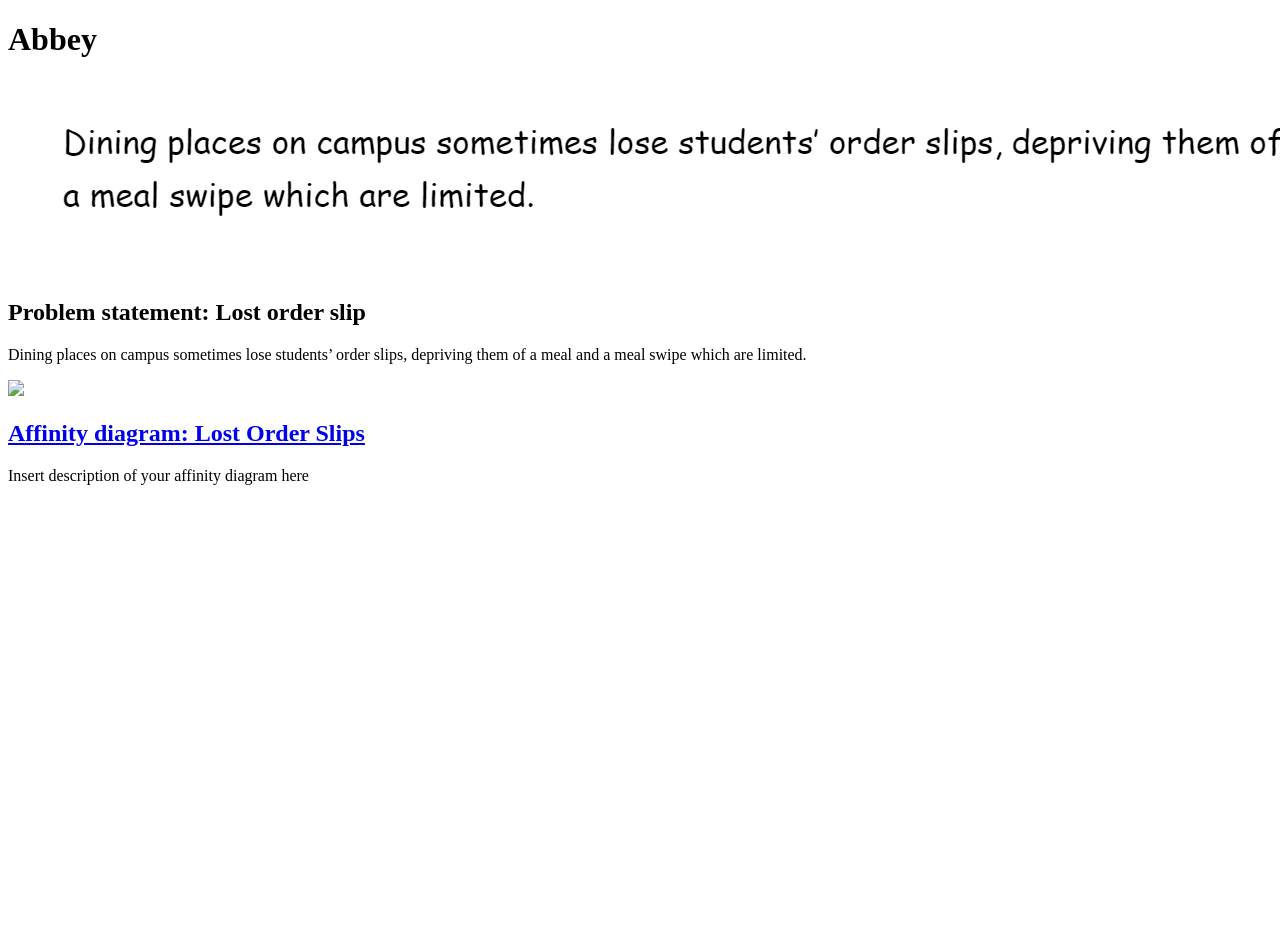
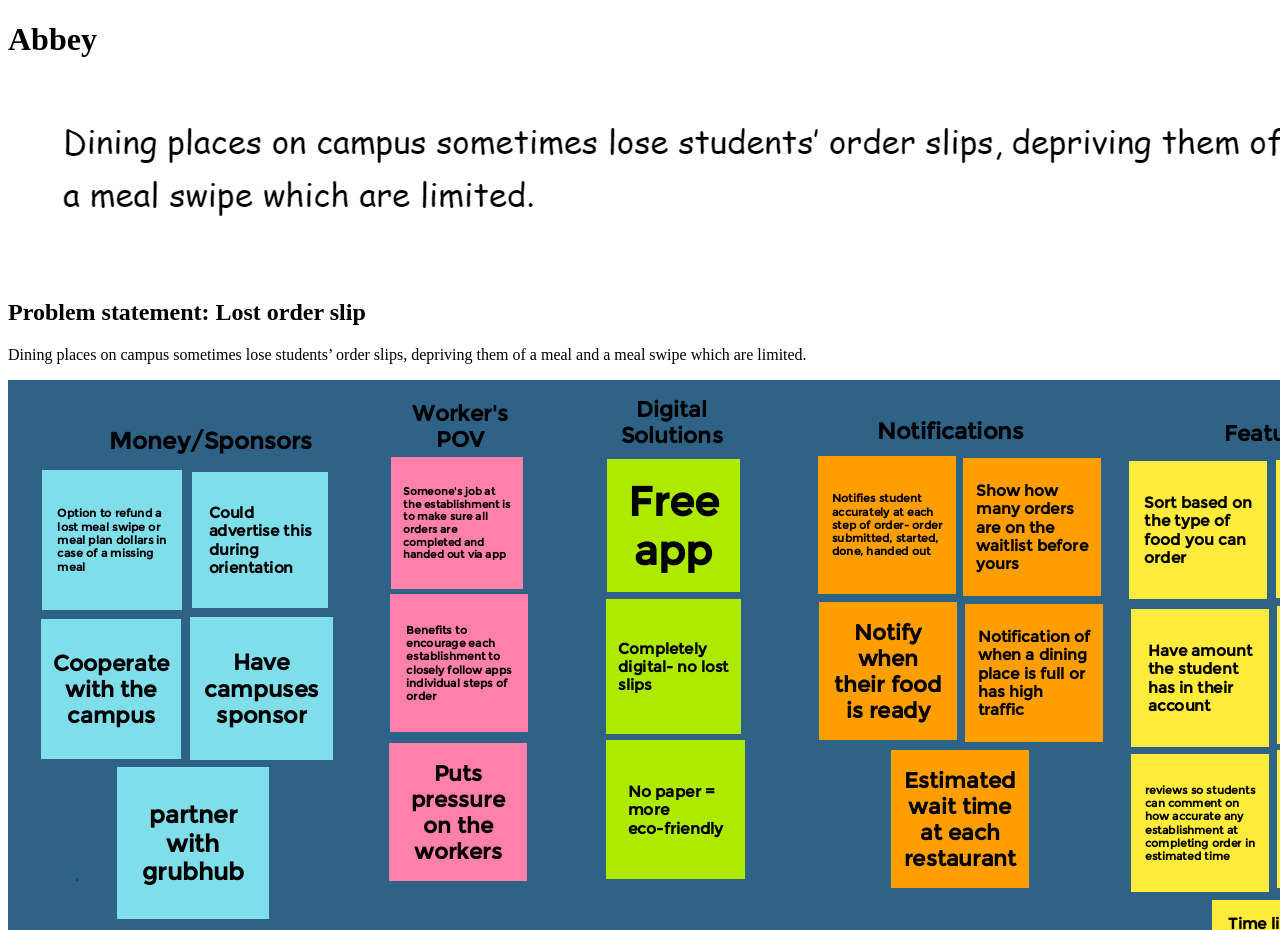
Before and after one commit to aeszala/aeszala.github.io, a plain HTML site: page index.html in a window 1280 px wide. Shown: the top 930 px of the page. Before the commit the page ends 800 px from the top, so only its background shows below. Drawn offline with Linux system fonts and the light colour scheme.

Commit message:
Update index.html

```diff
--- a/index.html
+++ b/index.html
@@ -17,7 +17,7 @@
 
     <!-- Affinity Diagram assignment -->
     <section class="assign">
-      <img src="Images Github/Affinity Diagram_Meal Swipes 1.png" />
+      <img src="Images Github/affinity-diagram.png" />
       <section class="assign-det">
         <a href="Github Files/Affinity Diagram_Meal Swipes 1.pdf "><h2>Affinity diagram: Lost Order Slips</h2></a>
         <p>
```
